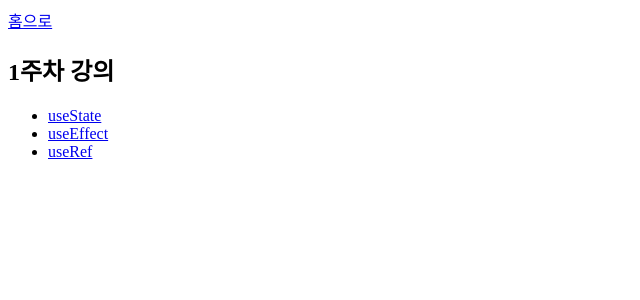
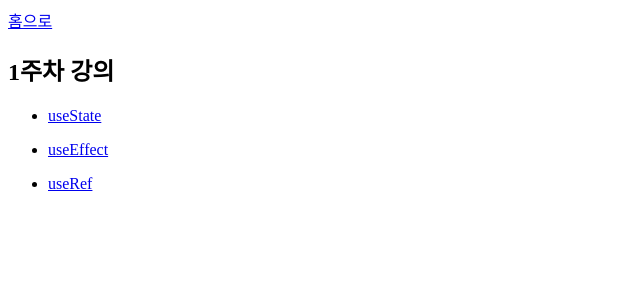
Before and after one commit to hovelopin/react-lecture-docs, a React (Create React App) app: page / in a window 1280 px wide. Shown: the top 300 px of the page, without its empty margins (0-640 px from the left). Built offline with nearby package versions, Linux system fonts and the light colour scheme.

Commit message:
feat : 2주차 목록 변경

```diff
--- a/src/pages/index.tsx
+++ b/src/pages/index.tsx
@@ -8,9 +8,13 @@ export default function Index(){
         <li>
           <Link to="useState">useState</Link>
         </li>
+      </ul>
+      <ul>
         <li>
           <Link to="useEffect">useEffect</Link>
         </li>
+      </ul>
+      <ul>
         <li>
           <Link to="useRef">useRef</Link>
         </li>
```
